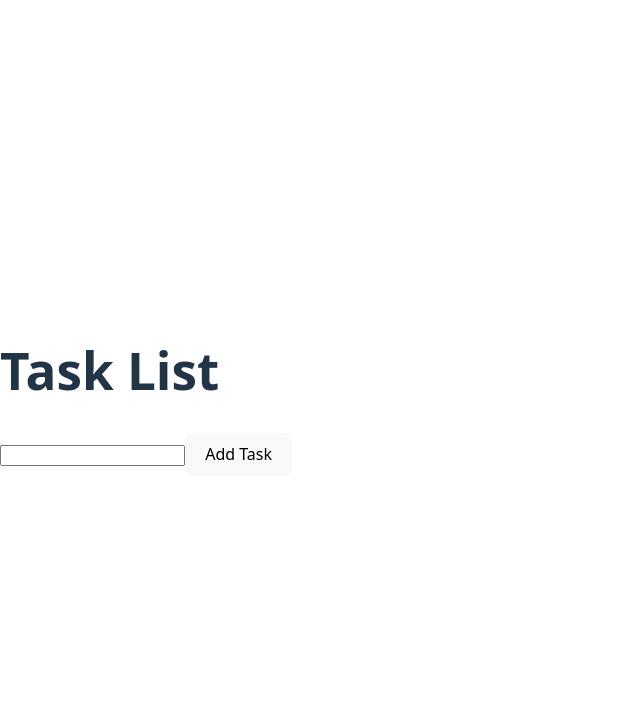
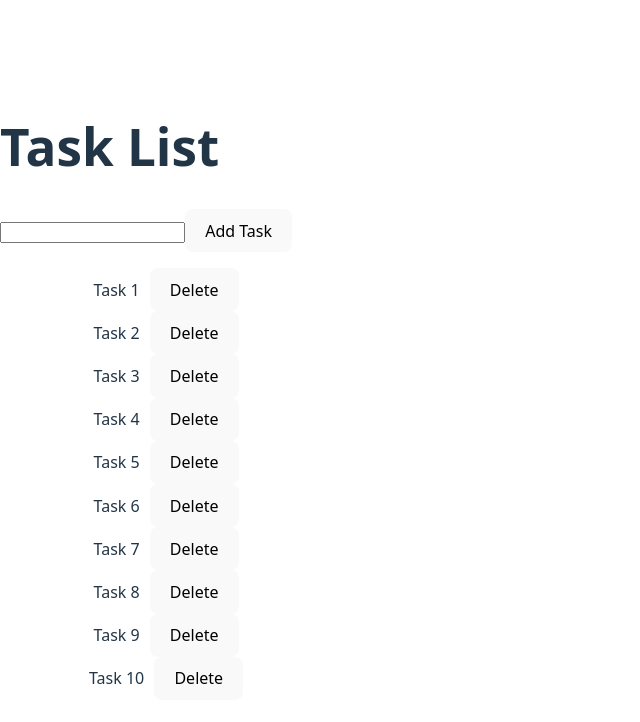
Before and after one commit to letun/tasks-list, a React (Vite) app: page / in a window 1280 px wide. Shown: the top 722 px of the page, without its empty margins (0-640 px from the left). Built offline with nearby package versions, Linux system fonts and the light colour scheme.

Commit message:
1. Реализовать отображение тасок

```diff
--- a/src/components/Tasks.jsx
+++ b/src/components/Tasks.jsx
@@ -9,6 +9,7 @@ const getTasks = () =>
   }));
 
 export default function Tasks() {
+    const tasks = getTasks();
 
   return (
     <div>
@@ -19,7 +20,7 @@ export default function Tasks() {
         Add Task
       </button>
       <ul>
-        {/* <TaskItem task={v} key={v.id} toggleTask={() => {}} deleteTask={() => {}} /> */}
+        {tasks.map((v) => <TaskItem task={v} key={v.id} toggleTask={() => {}} deleteTask={() => {}} />)}
       </ul>
     </div>
   );
```
